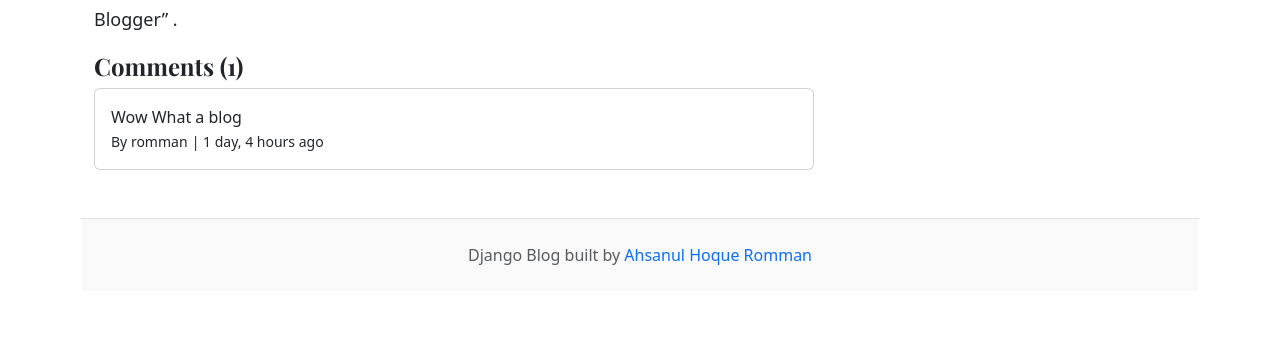
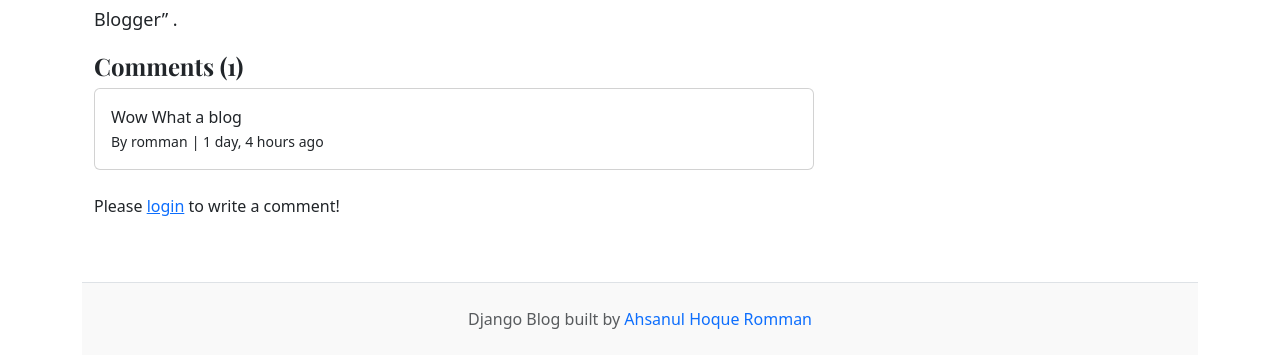
Before and after one commit to AhsanulHoqueRomman/MindPalette, a Django app: a page that uses templates/blogs.html in a window 1280 px wide. Shown: the part 1121-1476 px from the top of the page. Before the commit the page ends 1386 px from the top, so only its background shows below. Run offline with Django 5.2, Linux system fonts and the light colour scheme; data comes from the database, SQL or seed files in the repository.

Commit message:
Creating Comment form

```diff
--- a/templates/blogs.html
+++ b/templates/blogs.html
@@ -48,8 +48,22 @@
                             </div>
                         {% endfor %}
                     {% else %}
-                    No comments yet.
+                    <p class= 'mb-1'>No comments yet.</p>
                     {% endif %}
+                    <br>
+                    <div class="form-group">
+                        {% if user.is_authenticated %}
+                        <form action="" method="POST">
+                            {% csrf_token %}
+                            <div class="form-group">
+                                <textarea name="comment" class="form-control" placeholder="Write your comment Here"></textarea>
+                                <input type="submit" value="Submit" class="btn btn-primary mt-2">
+                            </div>
+                        </form>
+                        {% else %}
+                        <p>Please <span><a href="{% url 'login' %}">login</a></span> to write a comment!</p>
+                        {% endif %}
+                    </div>
         </div>
 
         <aside class="col-md-4">
```
